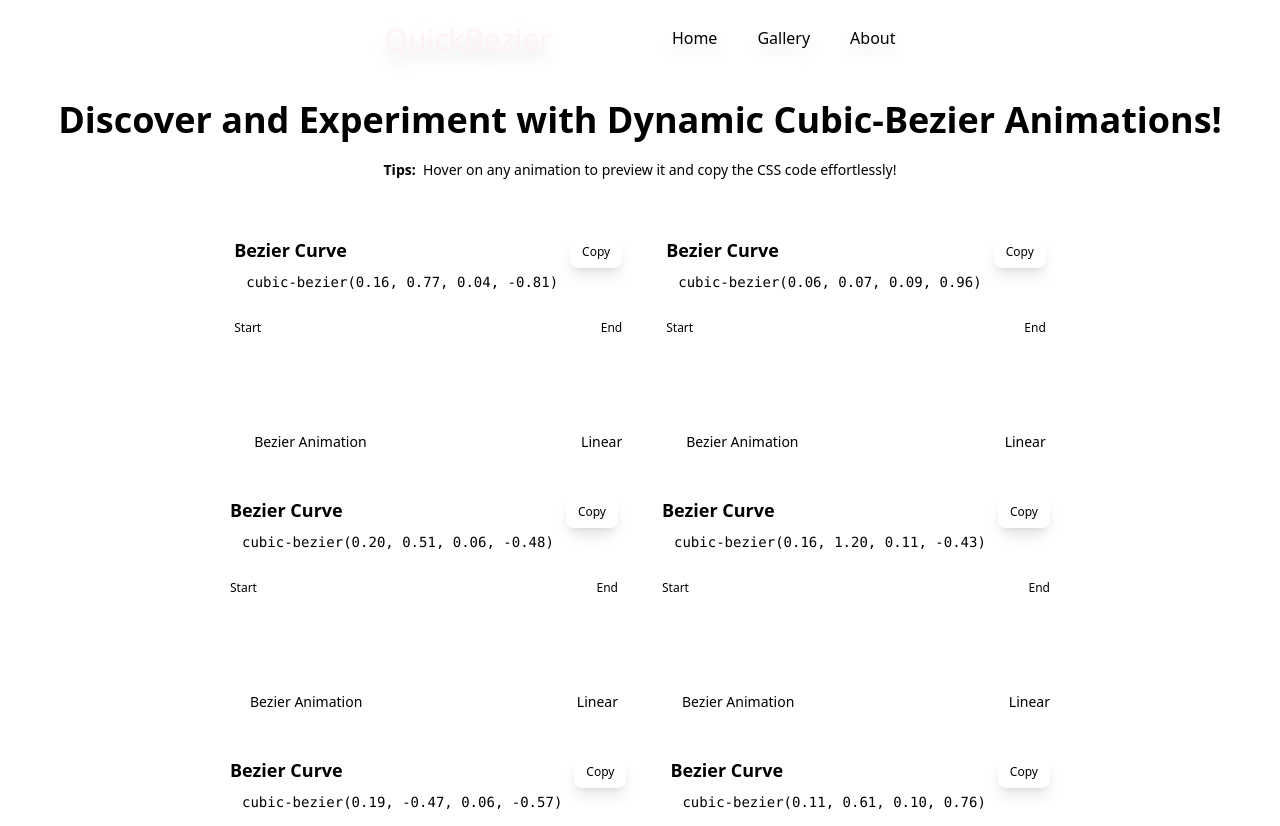
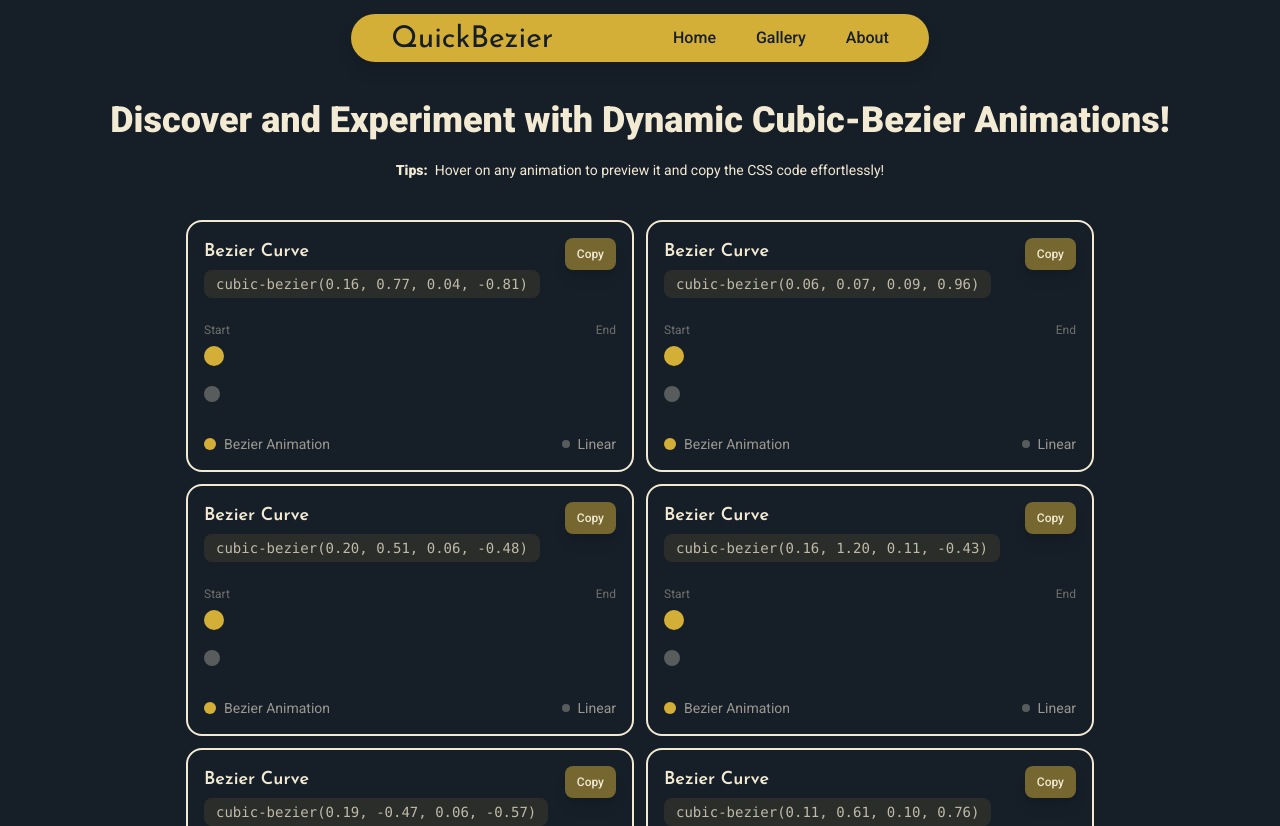
Before and after one commit to rudra-xi/quick-bezier, a React (Vite) app: page / in a window 1280 px wide. Shown: the top 826 px of the page. Built offline with nearby package versions, Linux system fonts and the light colour scheme.

Commit message:
feat: Established a consistent and maintainable theme by defining CSS custom properties & Introduced custom Tailwind CSS utilities

```diff
--- a/src/index.css
+++ b/src/index.css
@@ -2,33 +2,48 @@
 
 @import "tailwindcss";
 
+/* Root variables */
+:root {
+	--accent: #d4af37;
+	--text: #f2ead3;
+	--background: #161e28;
+
+	--font-main: "Josefin Sans", sans-serif;
+	--font-alt: "Roboto", sans-serif;
+}
+
 /* Theme variables */
 @theme {
-	--font-fin: "Josefin Sans", sans-serif;
-	--font-rob: "Roboto", sans-serif;
+	--font-main: var(--font-main);
+	--font-alt: var(--font-alt);
 
-	--color-primary: #7886c7;
-	--color-secondary: #fff2f2;
-	--color-tertiary: #2d336b;
-}
-
-/* Root variables */
-:root {
-	--primary: #7886c7;
-	--secondary: #fff2f2;
-	--tertiary: #2d336b;
+	--color-accent: var(--accent);
+	--color-text: var(--text);
+	--color-background: var(--background);
 }
 
 /* Scrollbar styling */
 ::-webkit-scrollbar {
-	width: 1px;
-	background: var(--secondary);
+	width: 3px;
+	background: var(--background);
 }
 
 ::-webkit-scrollbar-thumb {
-	background: var(--tertiary);
+	background: var(--accent);
 }
 
 ::-webkit-scrollbar-button {
 	display: none;
 }
+
+@utility card-background {
+	@apply bg-background rounded-2xl border-2 border-text w-full max-w-md;
+}
+
+@utility links-style {
+	@apply hover:scale-105 hover:rotate-6 duration-300 transition-all;
+}
+
+@utility nav-links-style {
+	@apply hover:scale-105 hover:underline underline-offset-2 duration-300 transition-all;
+}
```
